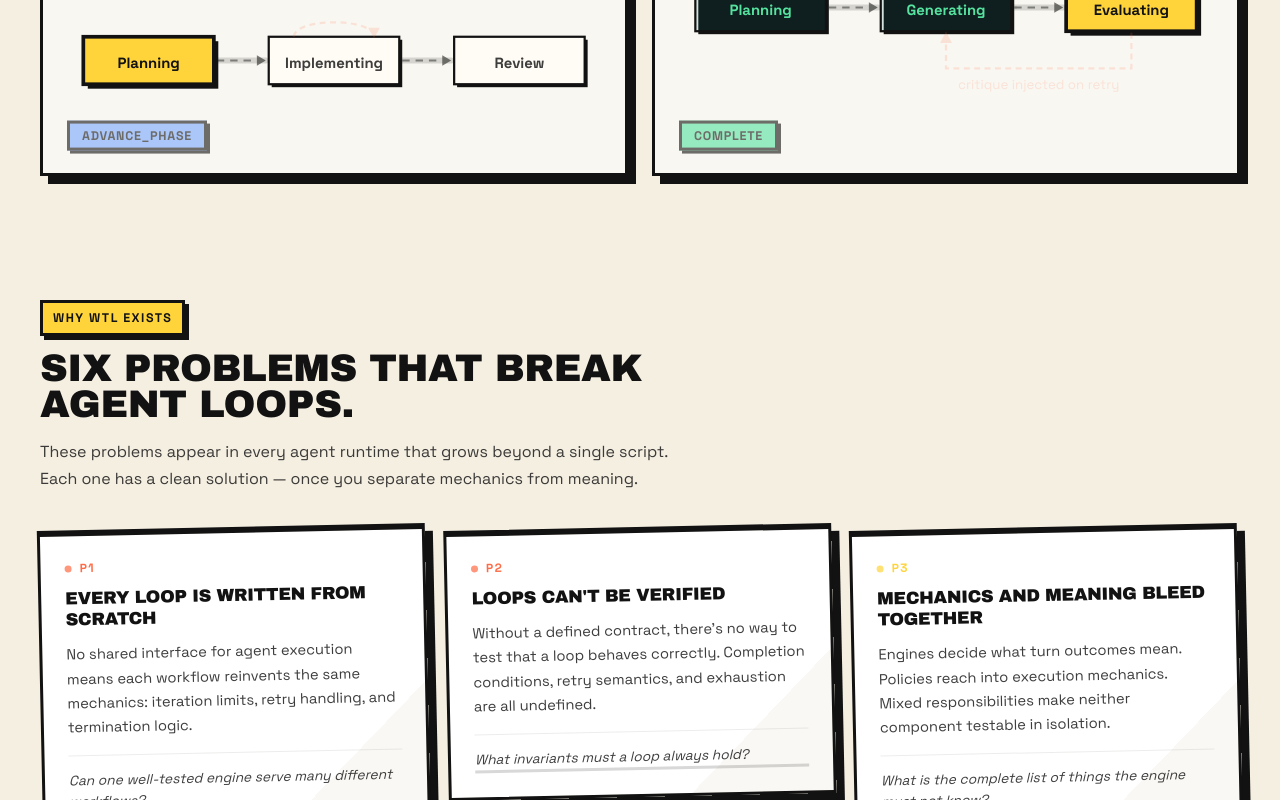
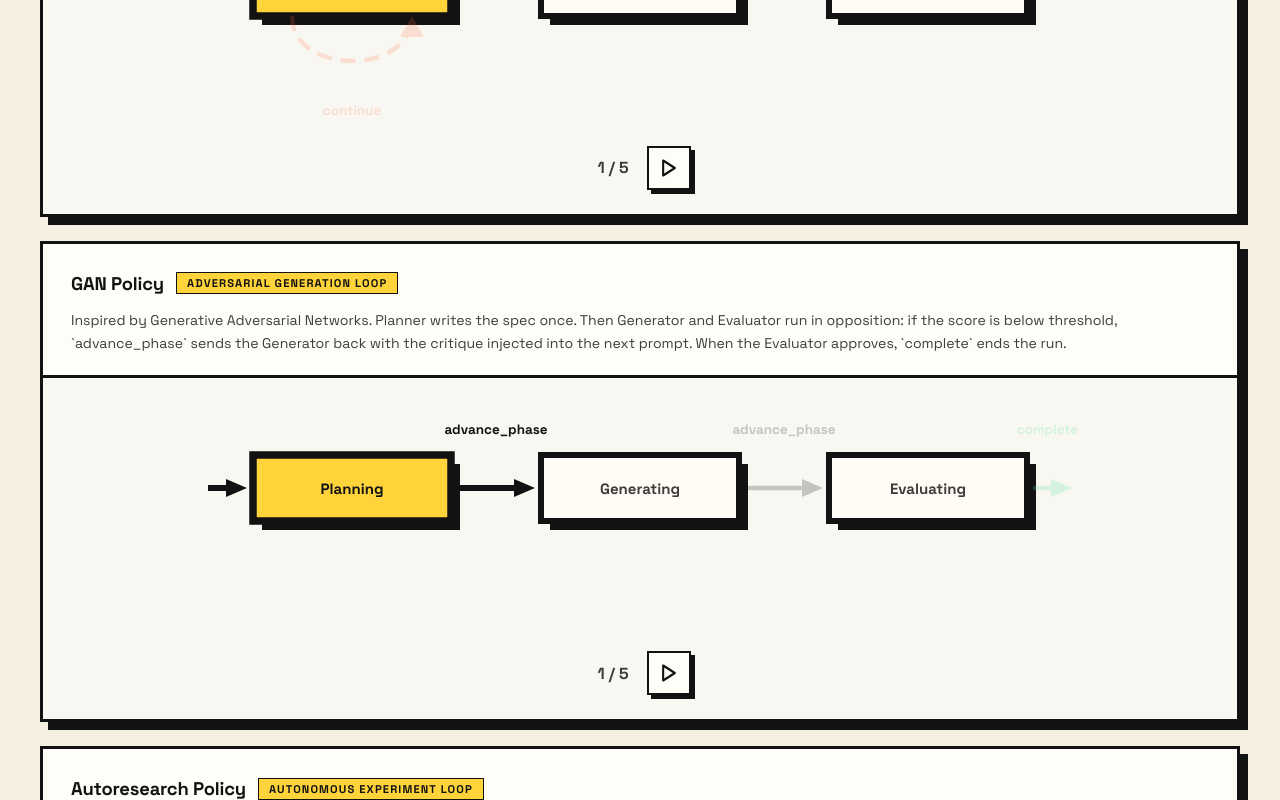
Before and after one commit to siisee11/what-the-loop.spec, a React (Vite) app in the folder explanation/: page / in a window 1280 px wide. Shown: the part 3460-4260 px from the top of the page. Built offline with nearby package versions, Linux system fonts and the light colour scheme.

Commit message:
Add autoresearch policy example and deploy notes

```diff
--- a/explanation/src/App.jsx
+++ b/explanation/src/App.jsx
@@ -467,43 +467,81 @@ const POLICY_STEPS = {
   ralph_wigum: [
     { phase: "planning",     directive: "advance_phase", isLoopBack: false, isSelfLoop: false },
     { phase: "implementing", directive: "continue",      isLoopBack: false, isSelfLoop: true  },
+    { phase: "implementing", directive: "continue",      isLoopBack: false, isSelfLoop: true  },
     { phase: "implementing", directive: "advance_phase", isLoopBack: false, isSelfLoop: false },
     { phase: "review",       directive: "complete",      isLoopBack: false, isSelfLoop: false },
   ],
   gan: [
     { phase: "planning",   directive: "advance_phase", isLoopBack: false, isSelfLoop: false },
     { phase: "generating", directive: "advance_phase", isLoopBack: false, isSelfLoop: false },
-    { phase: "evaluating", directive: "advance_phase", isLoopBack: true,  isSelfLoop: false },
+    { phase: "evaluating", directive: "advance_phase", isLoopBack: true, loopTo: "generating", isSelfLoop: false },
     { phase: "generating", directive: "advance_phase", isLoopBack: false, isSelfLoop: false },
     { phase: "evaluating", directive: "complete",      isLoopBack: false, isSelfLoop: false },
   ],
+  autoresearch: [
+    { phase: "setup",       directive: "advance_phase", isLoopBack: false, isSelfLoop: false },
+    { phase: "baseline",    directive: "advance_phase", isLoopBack: false, isSelfLoop: false },
+    { phase: "proposing",   directive: "advance_phase", isLoopBack: false, isSelfLoop: false },
+    { phase: "running",     directive: "advance_phase", isLoopBack: false, isSelfLoop: false },
+    { phase: "adjudicating", directive: "advance_phase", isLoopBack: true, loopTo: "proposing", isSelfLoop: false },
+    { phase: "adjudicating", directive: "complete",      isLoopBack: false, isSelfLoop: false },
+  ],
 };
 
-const POLICY_STEP_DELAY = 1700;
+function PolicyFlowDiagram({ item, index }) {
+  const [stepIdx, setStepIdx] = useState(0);
 
-// Node centers (cx, cy) for 3-phase SVG layout
-const PHASE_NODES = [
-  { cx: 55,  cy: 30 },
-  { cx: 180, cy: 30 },
-  { cx: 305, cy: 30 },
-];
-const NODE_W = 88, NODE_H = 32, NODE_R = 0;
+  const steps  = POLICY_STEPS[item.id];
+  const step   = steps[stepIdx];
+  const isDone = stepIdx === steps.length - 1;
 
-function PolicyFlowCard({ item, index }) {
-  const reduceMotion = useReducedMotion();
-  const [stepIdx, setStepIdx] = useState(0);
-  const steps = POLICY_STEPS[item.id];
-  const step = steps[stepIdx];
-  const activePhaseIdx = item.phases.findIndex(p => p.id === step.phase);
-  const isGAN = item.id === "gan";
+  const advance = () => { if (!isDone) setStepIdx(i => i + 1); };
+  const rewind  = () => setStepIdx(0);
 
-  useEffect(() => {
-    if (reduceMotion) return;
-    const tid = setTimeout(() => {
-      setStepIdx(i => (i + 1) % steps.length);
-    }, POLICY_STEP_DELAY);
-    return () => clearTimeout(tid);
-  }, [stepIdx, reduceMotion, steps.length]);
+  // Layout — compact
+  const phaseCount = item.phases.length;
+  const VW = phaseCount <= 3 ? 300 : 420;
+  const NCY = 30;
+  const NW = phaseCount <= 3 ? 66 : 54;
+  const NH = 22;
+  const marginX = phaseCount <= 3 ? 54 : 34;
+  const span = VW - marginX * 2;
+  const CX = Array.from({ length: phaseCount }, (_, i) =>
+    phaseCount === 1 ? VW / 2 : marginX + (span * i) / (phaseCount - 1)
+  );
+  const BOT = NCY + NH / 2;
+  const LOOP_Y = BOT + 20;
+  const VH = LOOP_Y + 16;
+
+  const phases = item.phases;
+  const phaseIndex = phases.findIndex((phase) => phase.id === step.phase);
+  const loopToIndex = step.loopTo ? phases.findIndex((phase) => phase.id === step.loopTo) : -1;
+
+  const isFwdActive  = i => step.phase === phases[i].id && step.directive === "advance_phase" && !step.isLoopBack;
+  const isExitActive = step.directive === "complete";
+  const isSelfActive = !!step.isSelfLoop;
+  const isBackActive = !!step.isLoopBack;
+
+  const ShadowBox = ({ x, y, w, h, fill = "#fffbf5", sw = 2, sdx = 3, sdy = 3, children }) => (
+    <g>
+      <rect x={x + sdx} y={y + sdy} width={w} height={h} fill="var(--ink)" />
+      <rect x={x} y={y} width={w} height={h} fill={fill} stroke="var(--ink)" strokeWidth={sw} />
+      {children}
+    </g>
+  );
+
+  const HArrow = ({ x1, x2, y, active, color = "var(--ink)" }) => (
+    <g opacity={active ? 1 : 0.22}>
+      <line x1={x1} y1={y} x2={x2 - 7} y2={y} stroke={color} strokeWidth={active ? 2 : 1.5} />
+      <polygon points={`${x2-7},${y-3} ${x2},${y} ${x2-7},${y+3}`} fill={color} />
+    </g>
+  );
+
+  const UpArrow = ({ cx: ax, y, color }) => (
+    <polygon points={`${ax-4},${y+7} ${ax},${y} ${ax+4},${y+7}`} fill={color} />
+  );
+
+  const LABEL_Y = NCY - NH / 2 - 7;
 
   return (
     <Reveal className="policy-flow-card" delay={index * 0.1}>
@@ -516,123 +554,136 @@ function PolicyFlowCard({ item, index }) {
       </div>
 
       <div className="policy-diagram-area">
-        <svg
-          viewBox={`0 0 360 ${isGAN ? 92 : 56}`}
-          className="policy-svg"
-          aria-hidden="true"
-        >
-          {/* Phase nodes */}
-          {item.phases.map((phase, i) => {
-            const { cx, cy } = PHASE_NODES[i];
-            const isActive = i === activePhaseIdx;
-            const isDone = i < activePhaseIdx;
-            const nx = cx - NODE_W / 2, ny = cy - NODE_H / 2;
-            const fill = isActive ? "var(--gold)" : isDone ? "rgba(0,109,114,0.15)" : "#fffbf5";
-            const sdx = isActive ? 3 : 2, sdy = isActive ? 3 : 2;
+        <svg viewBox={`0 0 ${VW} ${VH}`} className="policy-svg" aria-hidden="true">
+
+          {/* Entry arrow */}
+          <HArrow x1={6} x2={CX[0] - NW / 2 - 2} y={NCY} active={true} />
+
+          {/* Phase nodes — scale-up on activation */}
+          {phases.map((phase, i) => {
+            const isActive = phase.id === step.phase;
             return (
-              <g key={phase.id}>
-                {/* hard shadow */}
-                <rect x={nx + sdx} y={ny + sdy} width={NODE_W} height={NODE_H} fill="var(--ink)" />
-                {/* main box */}
-                <rect x={nx} y={ny} width={NODE_W} height={NODE_H} rx={0}
-                  fill={fill} stroke="var(--ink)" strokeWidth={isActive ? 2.5 : 1.5} />
-                <text x={cx} y={cy + 5} textAnchor="middle"
-                  fontSize="10" fontWeight="700" fontFamily="Space Grotesk, sans-serif"
-                  fill={isActive ? "var(--ink)" : isDone ? "var(--teal)" : "var(--muted)"}>
-                  {phase.name}
-                </text>
+              <motion.g
+                key={isActive ? `p${i}-s${stepIdx}` : `p${i}`}
+                initial={isActive ? { scale: 1.14 } : false}
+                animate={{ scale: 1 }}
+                style={{ transformOrigin: `${CX[i]}px ${NCY}px` }}
+                transition={{ duration: 0.35, ease: "backOut" }}
+              >
+                <ShadowBox
+                  x={CX[i] - NW / 2} y={NCY - NH / 2} w={NW} h={NH}
+                  fill={isActive ? "var(--gold)" : "#fffbf5"} sw={isActive ? 2.5 : 2}>
+                  <text x={CX[i]} y={NCY} textAnchor="middle" dominantBaseline="central"
+                    fontSize={5} fontWeight="700" fontFamily="Space Grotesk, sans-serif"
+                    fill={isActive ? "var(--ink)" : "var(--muted)"}>{phase.name}</text>
+                </ShadowBox>
+              </motion.g>
+            );
+          })}
+
+          {/* Forward arrows + labels — fade+slide in when active */}
+          {phases.slice(0, -1).map((_, i) => {
+            const x1 = CX[i] + NW / 2 + 2, x2 = CX[i + 1] - NW / 2 - 2;
+            const active = isFwdActive(i);
+            return (
+              <g key={`fwd-${i}`}>
+                <HArrow x1={x1} x2={x2} y={NCY} active={active} />
+                <motion.text
+                  key={active ? `fwd-lbl-${i}-${stepIdx}` : `fwd-lbl-${i}`}
+                  x={(x1 + x2) / 2} y={LABEL_Y} textAnchor="middle"
+                  initial={active ? { opacity: 0, y: 2 } : false}
+                  animate={{ opacity: active ? 1 : 0.22, y: 0 }}
+                  transition={{ duration: 0.28, delay: 0.05 }}
+                  fontSize={4.5} fontWeight="700" fontFamily="Space Grotesk, sans-serif"
+                  fill="var(--ink)">advance_phase</motion.text>
               </g>
             );
           })}
 
-          {/* Forward arrows — backbone + dashed accent (hero style) */}
-          {item.phases.slice(0, -1).map((_, i) => {
-            const x1 = PHASE_NODES[i].cx + NODE_W / 2 + 2;
-            const x2 = PHASE_NODES[i + 1].cx - NODE_W / 2 - 2;
-            const y = PHASE_NODES[i].cy;
-            return (
-              <g key={`fw-${i}`}>
-                <line x1={x1} y1={y} x2={x2} y2={y}
-                  stroke="var(--ink)" strokeWidth="4" strokeLinecap="round" opacity={0.15} />
-                <line x1={x1} y1={y} x2={x2 - 6} y2={y}
-                  stroke="var(--ink)" strokeWidth="1.5" strokeDasharray="5 4" opacity={0.45} />
-                <polygon
-                  points={`${x2 - 6},${y - 3.5} ${x2},${y} ${x2 - 6},${y + 3.5}`}
-                  fill="var(--ink)" opacity={0.55} />
-              </g>
-            );
-          })}
+          {/* Exit arrow + complete label */}
+          <HArrow x1={CX[phaseCount - 1] + NW / 2 + 2} x2={VW - 6} y={NCY} active={isExitActive} color="var(--teal)" />
+          <motion.text
+            key={isExitActive ? `exit-${stepIdx}` : "exit"}
+            x={VW - 4} y={LABEL_Y} textAnchor="end"
+            initial={isExitActive ? { opacity: 0, y: 2 } : false}
+            animate={{ opacity: isExitActive ? 1 : 0.22, y: 0 }}
+            transition={{ duration: 0.28, delay: 0.05 }}
+            fontSize={4.5} fontWeight="700" fontFamily="Space Grotesk, sans-serif"
+            fill="var(--teal)">complete</motion.text>
 
-          {/* Ralph Wigum self-loop on Implementing node */}
-          {!isGAN && (
+          {/* Self-loop (Ralph Wigum) — pulse on activation */}
+          {item.id === "ralph_wigum" && phaseIndex >= 0 && (
             <motion.g
-              animate={!reduceMotion ? { opacity: step.isSelfLoop ? 1 : 0.15 } : {}}
-              transition={{ duration: 0.4 }}
+              key={isSelfActive ? `self-${stepIdx}` : "self"}
+              animate={{ opacity: isSelfActive ? 1 : 0.18 }}
+              transition={{ duration: 0.25 }}
             >
-              {/* Arc curving above the Implementing node (cx=180) */}
-              <path
-                d="M 153 14 C 153 1, 207 1, 207 14"
-                fill="none"
-                stroke="var(--coral)"
-                strokeWidth="1.5"
-                strokeDasharray="4 3"
+              <motion.path
+                d={`M ${CX[phaseIndex]-20} ${BOT} C ${CX[phaseIndex]-20} ${LOOP_Y} ${CX[phaseIndex]+20} ${LOOP_Y} ${CX[phaseIndex]+20} ${BOT}`}
+                fill="none" stroke="var(--coral)" strokeDasharray="5 3"
+                initial={isSelfActive ? { strokeWidth: 2.5 } : false}
+                animate={{ strokeWidth: 1.5 }}
+                transition={{ duration: 0.4 }}
               />
-              {/* Arrowhead pointing down into the node */}
-              <polygon
-                points="203,8 207,15 211,8"
-                fill="var(--coral)"
-              />
+              <UpArrow cx={CX[phaseIndex] + 20} y={BOT} color="var(--coral)" />
+              <motion.text
+                key={isSelfActive ? `self-lbl-${stepIdx}` : "self-lbl"}
+                x={CX[phaseIndex]} y={LOOP_Y + 13} textAnchor="middle"
+                initial={isSelfActive ? { opacity: 0, scale: 1.2 } : false}
+                animate={{ opacity: 1, scale: 1 }}
+                style={{ transformOrigin: `${CX[phaseIndex]}px ${LOOP_Y + 13}px` }}
+                transition={{ duration: 0.3 }}
+                fontSize={4.5} fontWeight="700" fontFamily="Space Grotesk, sans-serif"
+                fill="var(--coral)">continue</motion.text>
             </motion.g>
           )}
 
-          {/* GAN adversarial loop-back arc */}
-          {isGAN && (
+          {/* Back-arc for looping policies — pulse on activation */}
+          {isBackActive && phaseIndex >= 0 && loopToIndex >= 0 && (
             <motion.g
-              animate={!reduceMotion ? { opacity: step.isLoopBack ? 1 : 0.15 } : {}}
-              transition={{ duration: 0.4 }}
+              key={isBackActive ? `back-${stepIdx}` : "back"}
+              animate={{ opacity: isBackActive ? 1 : 0.18 }}
+              transition={{ duration: 0.25 }}
             >
-              {/* U-shaped path from Evaluating ↓ → ↑ Generating */}
-              <path
-                d={`M ${PHASE_NODES[2].cx} ${PHASE_NODES[2].cy + NODE_H / 2 + 1}
-                    L ${PHASE_NODES[2].cx} 71
-                    L ${PHASE_NODES[1].cx} 71
-                    L ${PHASE_NODES[1].cx} ${PHASE_NODES[1].cy + NODE_H / 2 + 1}`}
-                fill="none"
-                stroke="var(--coral)"
-                strokeWidth="1.5"
-                strokeDasharray="4 3"
+              <motion.path
+                d={`M ${CX[phaseIndex]-20} ${BOT} C ${CX[phaseIndex]-20} ${LOOP_Y} ${CX[loopToIndex]+20} ${LOOP_Y} ${CX[loopToIndex]+20} ${BOT}`}
+                fill="none" stroke="var(--coral)" strokeDasharray="5 3"
+                initial={isBackActive ? { strokeWidth: 2.5 } : false}
+                animate={{ strokeWidth: 1.5 }}
+                transition={{ duration: 0.4 }}
               />
-              {/* Arrowhead pointing up into Generating */}
-              <polygon
-                points={`${PHASE_NODES[1].cx - 4},${PHASE_NODES[1].cy + NODE_H / 2 + 8} ${PHASE_NODES[1].cx},${PHASE_NODES[1].cy + NODE_H / 2} ${PHASE_NODES[1].cx + 4},${PHASE_NODES[1].cy + NODE_H / 2 + 8}`}
-                fill="var(--coral)"
-              />
-              {/* Loop label */}
-              <text
-                x={(PHASE_NODES[1].cx + PHASE_NODES[2].cx) / 2}
-                y="85"
-                textAnchor="middle"
-                fontSize="9"
-                fontFamily="Space Grotesk, sans-serif"
-                fill="var(--coral)"
-              >
-                {item.loopNote}
-              </text>
+              <UpArrow cx={CX[loopToIndex] + 20} y={BOT} color="var(--coral)" />
+              <motion.text
+                key={isBackActive ? `back-lbl-${stepIdx}` : "back-lbl"}
+                x={(CX[loopToIndex] + CX[phaseIndex]) / 2} y={LOOP_Y + 13} textAnchor="middle"
+                initial={isBackActive ? { opacity: 0, scale: 1.2 } : false}
+                animate={{ opacity: 1, scale: 1 }}
+                style={{ transformOrigin: `${(CX[loopToIndex] + CX[phaseIndex]) / 2}px ${LOOP_Y + 13}px` }}
+                transition={{ duration: 0.3 }}
+                fontSize={4.5} fontWeight="700" fontFamily="Space Grotesk, sans-serif"
+                fill="var(--coral)">advance_phase</motion.text>
             </motion.g>
           )}
+
         </svg>
 
-        {/* Current directive badge */}
-        <div className="policy-directive-row">
-          <motion.span
-            key={`${item.id}-${stepIdx}`}
-            className={`wtl-chip wtl-chip-inline wtl-chip-${step.directive}`}
-            initial={reduceMotion ? {} : { opacity: 0, y: 4 }}
-            animate={{ opacity: 1, y: 0 }}
-            transition={{ duration: 0.28 }}
-          >
-            {step.directive}
-          </motion.span>
+        {/* Step controls */}
+        <div className="policy-step-controls">
+          <span className="policy-step-counter">{stepIdx + 1} / {steps.length}</span>
+          {isDone ? (
+            <button className="policy-step-btn" onClick={rewind} aria-label="Rewind">
+              <svg width="16" height="16" viewBox="0 0 24 24" fill="none" stroke="currentColor" strokeWidth="2.5" strokeLinecap="round" strokeLinejoin="round">
+                <polyline points="1 4 1 10 7 10" />
+                <path d="M3.51 15a9 9 0 1 0 .49-4.5" />
+              </svg>
+            </button>
+          ) : (
+            <button className="policy-step-btn" onClick={advance} aria-label="Next step">
+              <svg width="16" height="16" viewBox="0 0 24 24" fill="none" stroke="currentColor" strokeWidth="2.5" strokeLinecap="round" strokeLinejoin="round">
+                <polygon points="5 3 19 12 5 21 5 3" />
+              </svg>
+            </button>
+          )}
         </div>
       </div>
     </Reveal>
@@ -649,7 +700,7 @@ function PoliciesSection({ t }) {
       />
       <div className="policies-grid">
         {t.policies.items.map((item, i) => (
-          <PolicyFlowCard key={item.id} item={item} index={i} />
+          <PolicyFlowDiagram key={item.id} item={item} index={i} />
         ))}
       </div>
     </section>
--- a/explanation/src/i18n.js
+++ b/explanation/src/i18n.js
@@ -433,7 +433,7 @@ export const i18n = {
     policies: {
       eyebrow: "Policy examples",
       title: "Every policy shapes the loop differently.",
-      body: "WTL separates mechanics from meaning so the same engine can run radically different workflows. Here are two example policies — Ralph Wigum and an adversarial GAN loop.",
+      body: "WTL separates mechanics from meaning so the same engine can run radically different workflows. Here are three example policies — Ralph Wigum, an adversarial GAN loop, and an autoresearch loop.",
       items: [
         {
           id: "ralph_wigum",
@@ -457,6 +457,20 @@ export const i18n = {
             { id: "planning", name: "Planning" },
             { id: "generating", name: "Generating" },
             { id: "evaluating", name: "Evaluating" }
+          ]
+        },
+        {
+          id: "autoresearch",
+          name: "Autoresearch Policy",
+          tag: "Autonomous experiment loop",
+          body: "Models a code-research loop. The run prepares the worktree, records a baseline, proposes one experiment, runs it, and adjudicates the result. Good candidates loop back to the next proposal, bad ones are discarded, and completion only happens when the configured experiment budget is exhausted.",
+          loopNote: "keep or discard, then propose again",
+          phases: [
+            { id: "setup", name: "Setup" },
+            { id: "baseline", name: "Baseline" },
+            { id: "proposing", name: "Proposing" },
+            { id: "running", name: "Running" },
+            { id: "adjudicating", name: "Adjudicating" }
           ]
         }
       ]
@@ -513,6 +527,10 @@ export const i18n = {
         {
           name: "wtl_policy_gan.qnt",
           body: "GAN Policy. Verifies the adversarial generating ⇄ evaluating loop. Proves generation_count never exceeds MAX_GENERATIONS and completion only happens after evaluation_passed."
+        },
+        {
+          name: "wtl_policy_autoresearch.qnt",
+          body: "Autoresearch Policy. Verifies the setup → baseline → proposing → running → adjudicating research loop. Proves the loop cannot start experiments before baseline, only retries recoverable crashes, and only completes after the experiment budget is exhausted."
         },
         {
           name: "wtl_observer.qnt",
@@ -982,7 +1000,7 @@ Done: your request was completed successfully.`
     policies: {
       eyebrow: "Policy 예시",
       title: "Policy마다 루프의 형태가 달라집니다.",
-      body: "WTL은 메커니즘과 의미를 분리하기 때문에 같은 Engine으로 전혀 다른 워크플로를 실행할 수 있습니다. Ralph Wigum과 대립적 GAN 루프, 두 가지 Policy 예시를 소개합니다.",
+      body: "WTL은 메커니즘과 의미를 분리하기 때문에 같은 Engine으로 전혀 다른 워크플로를 실행할 수 있습니다. Ralph Wigum, 대립적 GAN 루프, 그리고 autoresearch 루프까지 세 가지 Policy 예시를 소개합니다.",
       items: [
         {
           id: "ralph_wigum",
@@ -1006,6 +1024,20 @@ Done: your request was completed successfully.`
             { id: "planning", name: "Planning" },
             { id: "generating", name: "Generating" },
             { id: "evaluating", name: "Evaluating" }
+          ]
+        },
+        {
+          id: "autoresearch",
+          name: "Autoresearch Policy",
+          tag: "자율 실험 루프",
+          body: "코드 연구 루프를 모델링한 Policy입니다. worktree를 준비하고, baseline을 기록하고, 한 번의 실험을 제안하고, 실행하고, 결과를 판정합니다. 좋은 후보는 다음 제안 단계로 되돌아가고, 나쁜 후보는 버리며, 종료는 설정된 실험 예산이 모두 소진됐을 때만 일어납니다.",
+          loopNote: "keep/discard 후 다음 제안으로 복귀",
+          phases: [
+            { id: "setup", name: "Setup" },
+            { id: "baseline", name: "Baseline" },
+            { id: "proposing", name: "Proposing" },
+            { id: "running", name: "Running" },
+            { id: "adjudicating", name: "Adjudicating" }
           ]
         }
       ]
@@ -1064,6 +1096,10 @@ Done: your request was completed successfully.`
           body: "GAN Policy. generating ⇄ evaluating 대립 루프를 검증합니다. generation_count가 MAX_GENERATIONS를 초과하지 않고, 완료는 반드시 evaluation_passed 상태에서만 가능함을 증명합니다."
         },
         {
+          name: "wtl_policy_autoresearch.qnt",
+          body: "Autoresearch Policy. setup → baseline → proposing → running → adjudicating 연구 루프를 검증합니다. baseline 이전에는 실험 루프가 시작될 수 없고, 복구 가능한 crash만 재시도하며, 완료는 실험 예산이 모두 소진된 뒤에만 가능함을 증명합니다."
+        },
+        {
           name: "wtl_observer.qnt",
           body: "Observer 이벤트 순서. turn_finished가 turn_started를 절대 초과하지 않고, completed/failed 같은 터미널 이벤트 이후에는 새 이벤트가 발생하지 않음을 증명합니다."
         }
--- a/explanation/src/styles.css
+++ b/explanation/src/styles.css
@@ -1193,8 +1193,8 @@ h3 {
 }
 
 .directive-card {
-  min-height: 190px;
-  padding: 22px;
+  min-height: 130px;
+  padding: 16px 18px;
 }
 
 .directive-card p {
@@ -2992,8 +2992,12 @@ h2 {
   box-shadow: 4px 4px 0 var(--ink);
 }
 
+.accent-section {
+  padding: 28px 32px 32px;
+}
+
 .accent-section::before {
-  inset: 36px -10px 24px;
+  inset: 0;
   border: 3px solid var(--ink);
   border-radius: 0;
   background:
@@ -3006,7 +3010,7 @@ h2 {
 }
 
 .directive-card {
-  min-height: 200px;
+  min-height: 130px;
 }
 
 .directive-card:nth-child(odd) {
@@ -3801,8 +3805,8 @@ h2 {
 }
 
 .policies-grid {
-  display: grid;
-  grid-template-columns: 1fr 1fr;
+  display: flex;
+  flex-direction: column;
   gap: 24px;
   margin-top: 48px;
 }
@@ -3866,8 +3870,10 @@ h2 {
 
 .policy-svg {
   width: 100%;
+  max-width: 900px;
   height: auto;
   display: block;
+  margin: 0 auto;
 }
 
 .policy-directive-row {
@@ -3875,6 +3881,52 @@ h2 {
   align-items: center;
   gap: 10px;
   min-height: 32px;
+}
+
+.policy-step-controls {
+  display: flex;
+  align-items: center;
+  justify-content: center;
+  gap: 10px;
+  padding: 8px 4px 0;
+}
+
+.policy-step-counter {
+  font-size: 1rem;
+  font-weight: 700;
+  font-family: "Space Grotesk", sans-serif;
+  color: var(--muted);
+  min-width: 48px;
+  text-align: center;
+}
+
+.policy-step-btn {
+  display: flex;
+  align-items: center;
+  justify-content: center;
+  width: 44px;
+  height: 44px;
+  background: var(--surface);
+  border: 2.5px solid var(--ink);
+  box-shadow: 4px 4px 0 var(--ink);
+  cursor: pointer;
+  color: var(--ink);
+  transition: box-shadow 0.1s, transform 0.1s;
+}
+
+.policy-step-btn:hover {
+  box-shadow: 2px 2px 0 var(--ink);
+  transform: translate(2px, 2px);
+}
+
+.policy-step-btn:active {
+  box-shadow: none;
+  transform: translate(4px, 4px);
+}
+
+.policy-step-btn svg {
+  width: 20px;
+  height: 20px;
 }
 
 /* Neo-brutalism override for policy cards */
@@ -3885,12 +3937,6 @@ h2 {
 
 .policy-diagram-area {
   border-top: 3px solid var(--ink);
-}
-
-@media (max-width: 860px) {
-  .policies-grid {
-    grid-template-columns: 1fr;
-  }
 }
 
 /* ── Workflow phase trail ───────────────────────────────────────────────── */
```
Also changed, not shown: 2 other files (tests, documents, lock files or other folders).
